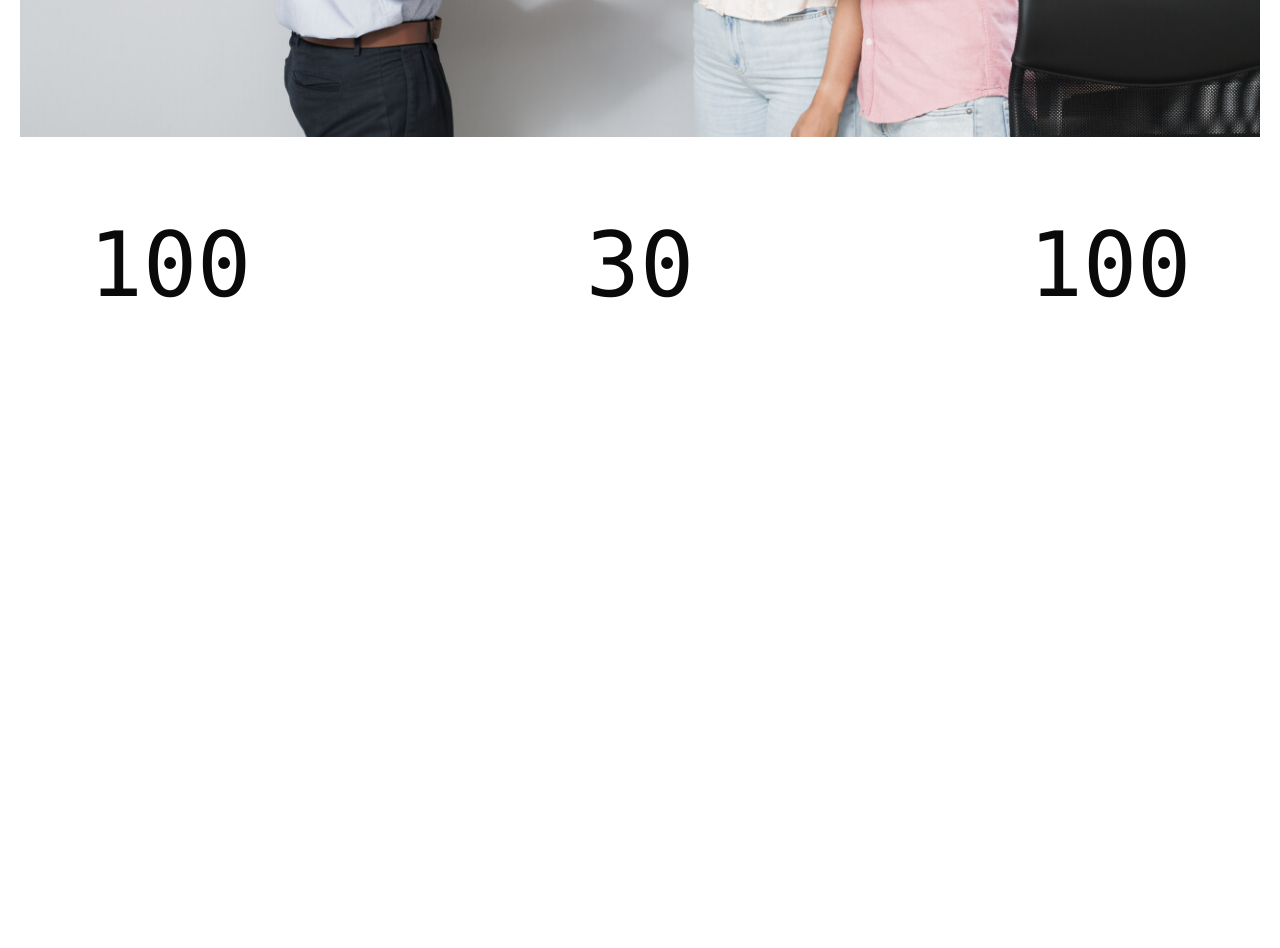
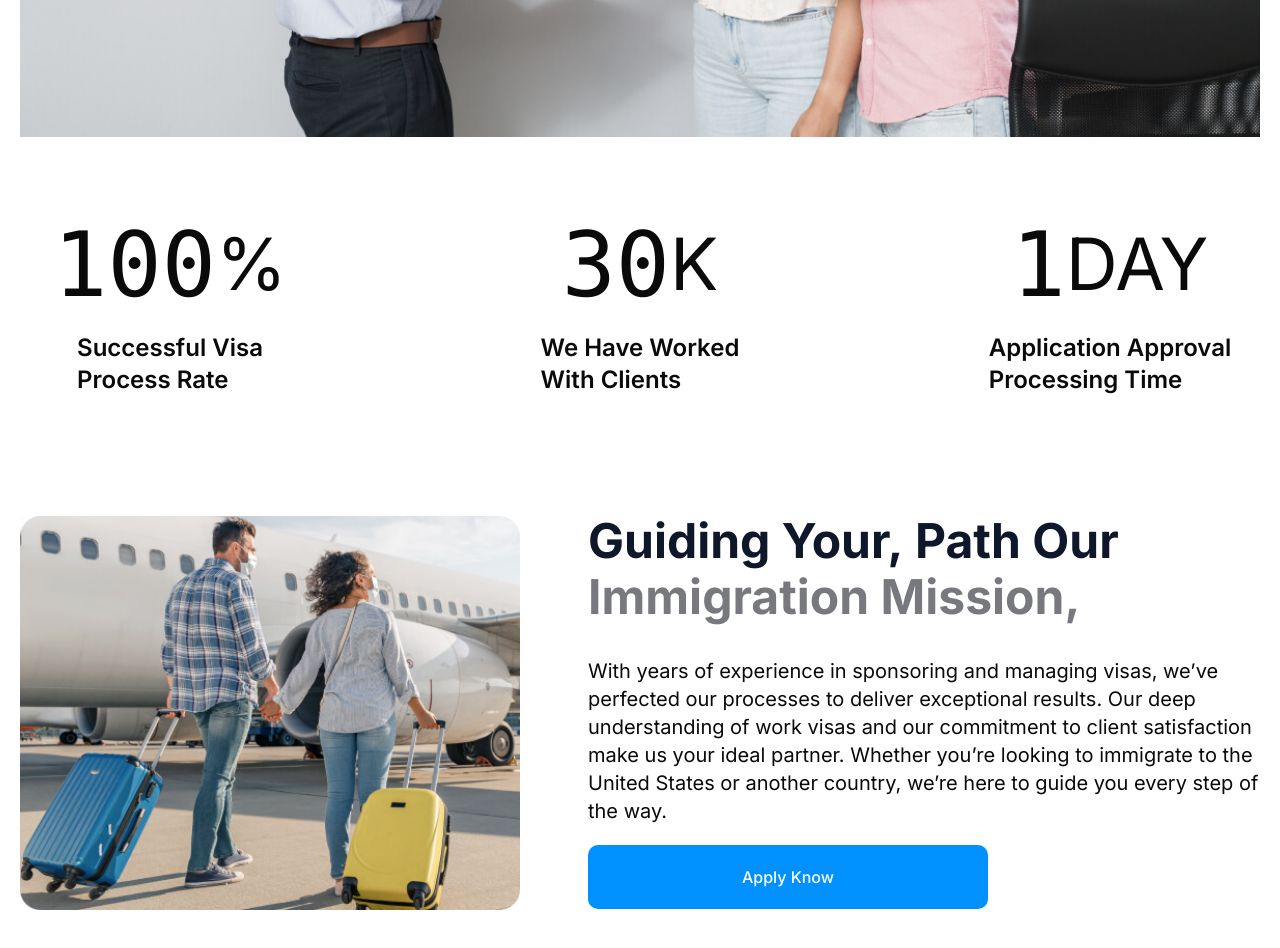
Before and after one commit to Neeraj-gagat/New-path-overseas, a Next.js app: page / in a window 1280 px wide. Shown: the part 1660-2608 px from the top of the page. After the commit the page ends 2570 px from the top, so only its background shows below. Built offline with nearby package versions, Linux system fonts and the light colour scheme.

Commit message:
aboutus done

```diff
--- a/components/Aboutus.tsx
+++ b/components/Aboutus.tsx
@@ -33,6 +33,30 @@ export const Aboutus = () => {
         }
       ]
 
+      const word3 = [
+        {
+          text: "Guiding",
+        },
+        {
+          text: "Your,",
+        },
+        {
+          text: "Path",
+        },
+        {
+          text: "Our",
+        },
+      ];
+
+      const word4 = [
+        {
+          text: "Immigration",
+        },
+        {
+          text: "Mission,",
+        },
+
+      ];
 
     return <div className="flex justify-center pt-20" id="about">
         <div>
@@ -51,11 +75,43 @@ export const Aboutus = () => {
             </div>
 
             <div className="flex justify-between">
-                <div className="w-[300px] flex justify-center py-15 bg-[#FFFFFF]"> <HTMLContent/> </div>
-                <div className="w-[300px] flex justify-center py-15 bg-[#FFFFFF]"> <HTMLContent2/> </div>
-                <div className="w-[300px] flex justify-center py-15 bg-[#FFFFFF]"> <HTMLContent3/>  </div>
+            <div className="">
+                <div className="w-[300px] flex justify-center pt-15 bg-[#FFFFFF] items-center"> <HTMLContent/> <p className="text-7xl">%</p> </div>
+                <div className="flex justify-center text-2xl text-start px-auto font-semibold">
+                <div className="hover:underline decoration-[#0191FF]" ><p>Successful Visa</p>
+                <p>Process Rate</p></div>
+                </div>
+                </div>
+                <div className="">
+                <div className="w-[300px] flex justify-center pt-15 bg-[#FFFFFF] items-center"> <HTMLContent2/><p className="text-7xl">K</p> </div>
+                <div className="flex justify-center text-2xl text-start px-auto font-semibold">
+                <div className="hover:underline decoration-[#0191FF]"><p>We Have Worked</p>
+                <p>With Clients</p></div>
+                </div>
+                </div>
+
+                <div className="">
+                <div className="w-[300px] flex justify-center pt-15 bg-[#FFFFFF] items-center"> <HTMLContent3/> <p className="text-7xl">DAY</p> </div>
+                <div className="flex justify-center text-2xl text-start px-auto font-semibold">
+                <div className="hover:underline decoration-[#0191FF]"><p>Application Approval</p>
+                <p>Processing Time</p></div>
+                </div>
+                </div>
+
             </div>
-             <div className="py-200"></div>
+
+            <div className="flex justify-between pt-30">
+              <img src="/mission.jpg" width={500} height={200} alt="" />
+              <div className="flex justify-center my-auto">
+                <div className="max-w-2xl">
+                  <TypewriterEffectSmooth words={word3} />
+                  <TypewriterEffectSmooth2 words={word4} />
+                  <p className="text-xl pt-7">With years of experience in sponsoring and managing visas, we’ve perfected our processes to deliver exceptional results. Our deep understanding of work visas and our commitment to client satisfaction make us your ideal partner. Whether you’re looking to immigrate to the United States or another country, we’re here to guide you every step of the way.</p>
+                  <div className="pt-5"><a href="" className="flex justify-center text-white hover:bg-[#00CC99] transition duration-300 text-base font-medium w-[400px] py-5 rounded-lg bg-[#0191FF]">Apply Know</a></div>
+                </div>
+              </div>
+            </div>
+
         </div>
 
     </div>
--- a/components/ui/html-content.tsx
+++ b/components/ui/html-content.tsx
@@ -1,35 +1,53 @@
 "use client"
 
-import { animate, motion, useMotionValue, useTransform } from "motion/react"
-import { useEffect } from "react"
+import { animate, AnimationPlaybackControls, motion, useMotionValue, useTransform } from "motion/react"
+import { useEffect } from "react";
+import { useInView } from "react-intersection-observer";
 
 export  function HTMLContent() {
     const count = useMotionValue(0)
     const rounded = useTransform(() => Math.round(count.get()))
 
-    useEffect(() => {
-        const controls = animate(count, 100, { duration: 5 })
-        return () => controls.stop()
-    }, [])
+    const { ref: inViewRef, inView } = useInView({
+        threshold: 0.5, // 50% of the element is visible
+        triggerOnce: true, // Only trigger once
+    });
 
-    return <motion.pre style={text}>{rounded}</motion.pre>
+      useEffect(() => {
+        let controls: AnimationPlaybackControls;
+        if (inView) {
+          controls = animate(count, 100, { duration: 5 });
+        }
+        return () => controls?.stop();
+      }, [inView, count]);
+
+    return <motion.pre ref={inViewRef} style={text}>{rounded}</motion.pre>
 }
 
-const text = {
+const text: React.CSSProperties = {
     fontSize: 90,
     color: "slate-900",
+    fontWeight: 100,
 }
 
 export  function HTMLContent2() {
     const count = useMotionValue(0)
     const rounded = useTransform(() => Math.round(count.get()))
 
-    useEffect(() => {
-        const controls = animate(count, 30, { duration: 5 })
-        return () => controls.stop()
-    }, [])
+    const { ref: inViewRef, inView } = useInView({
+        threshold: 0.5, // 50% of the element is visible
+        triggerOnce: true, // Only trigger once
+    });
 
-    return <motion.pre style={text2}>{rounded}</motion.pre>
+      useEffect(() => {
+        let controls: AnimationPlaybackControls;
+        if (inView) {
+          controls = animate(count, 30, { duration: 5 });
+        }
+        return () => controls?.stop();
+      }, [inView, count]);
+
+    return <motion.pre ref={inViewRef} style={text2}>{rounded}</motion.pre>
 }
 
 const text2 = {
@@ -41,15 +59,42 @@ export  function HTMLContent3() {
     const count = useMotionValue(0)
     const rounded = useTransform(() => Math.round(count.get()))
 
-    useEffect(() => {
-        const controls = animate(count, 100, { duration: 5 })
-        return () => controls.stop()
-    }, [])
+    const { ref: inViewRef, inView } = useInView({
+        threshold: 0.5, // 50% of the element is visible
+        triggerOnce: true, // Only trigger once
+    });
 
-    return <motion.pre style={text3}>{rounded}</motion.pre>
+      useEffect(() => {
+        let controls: AnimationPlaybackControls;
+        if (inView) {
+          controls = animate(count, 1, { duration: 5 });
+        }
+        return () => controls?.stop();
+      }, [inView, count]);
+
+    return <motion.pre ref={inViewRef} style={text3}>{rounded}</motion.pre>
 }
 
-const text3 = {
+const text3: React.CSSProperties = {
     fontSize: 90,
     color: "slate-900",
-}
+    fontWeight: "lighter"
+
+} as const
+
+// export  function HTMLContent3() {
+//     const count = useMotionValue(0)
+//     const rounded = useTransform(() => Math.round(count.get()))
+
+//     useEffect(() => {
+//         const controls = animate(count, 100, { duration: 5 })
+//         return () => controls.stop()
+//     }, [])
+
+//     return <motion.pre style={text3}>{rounded}</motion.pre>
+// }
+
+// const text3 = {
+//     fontSize: 90,
+//     color: "slate-900",
+// }
--- a/package.json
+++ b/package.json
@@ -18,6 +18,7 @@
     "react": "^19.0.0",
     "react-dom": "^19.0.0",
     "react-icons": "^5.5.0",
+    "react-intersection-observer": "^9.16.0",
     "tailwind-merge": "^3.0.2",
     "tw-animate-css": "^1.2.5"
   },
```
Also changed, not shown: public/mission.jpg (added), 1 other file (tests, documents, lock files or other folders).
